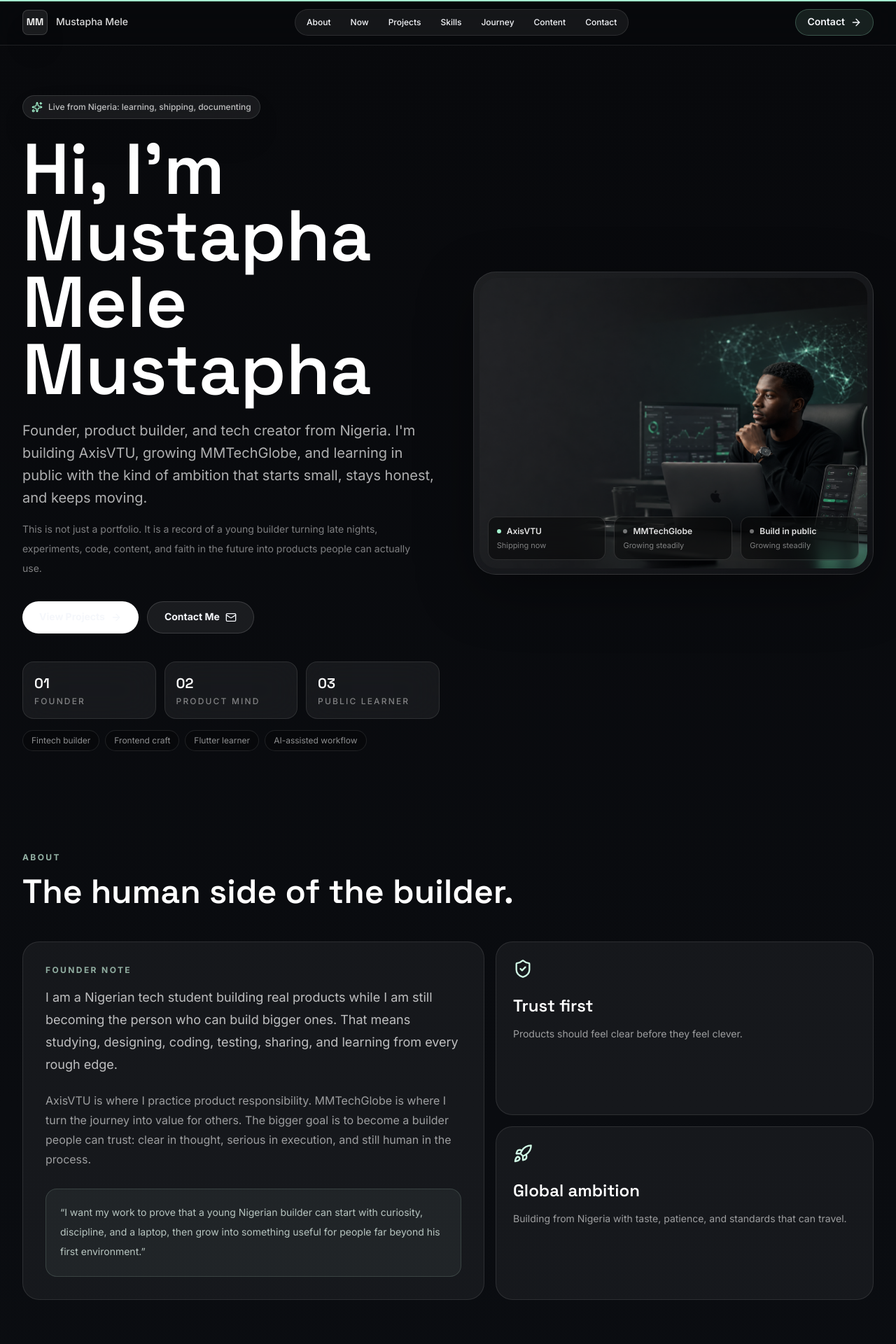
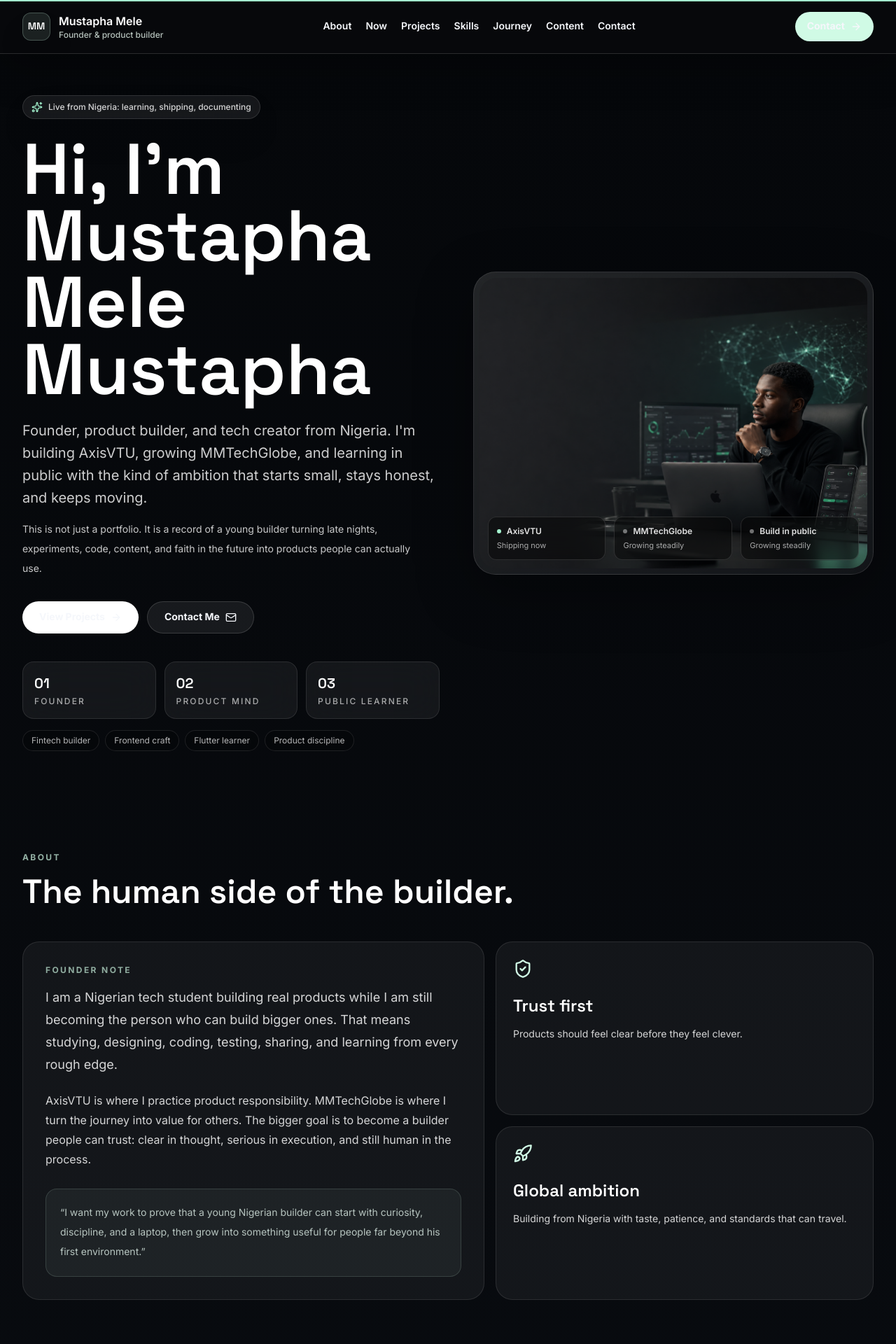
Before and after one commit to mustaphamelemustapha/Portfolio, a Next.js app: page / in a window 1280 px wide. Shown: the top 1920 px of the page at 70% size. Built offline with nearby package versions, Linux system fonts and the light colour scheme.

Commit message:
Improve contrast and header

```diff
--- a/app/globals.css
+++ b/app/globals.css
@@ -21,8 +21,8 @@ body {
   margin: 0;
   color: var(--foreground);
   background:
-    radial-gradient(circle at 50% -10%, rgba(67, 165, 139, 0.16), transparent 38rem),
-    linear-gradient(180deg, #08090c 0%, #0c0f14 48%, #08090c 100%);
+    radial-gradient(circle at 50% -10%, rgba(67, 165, 139, 0.12), transparent 38rem),
+    linear-gradient(180deg, #05070a 0%, #0a0d12 48%, #05070a 100%);
   font-family: var(--font-inter), ui-sans-serif, system-ui, sans-serif;
   text-rendering: geometricPrecision;
 }
@@ -83,7 +83,7 @@ a {
 
 .glass {
   border: 1px solid var(--line);
-  background: linear-gradient(145deg, rgba(255, 255, 255, 0.09), rgba(255, 255, 255, 0.035));
+  background: linear-gradient(145deg, rgba(255, 255, 255, 0.12), rgba(255, 255, 255, 0.055));
   box-shadow: 0 24px 80px rgba(0, 0, 0, 0.34);
   backdrop-filter: blur(22px);
 }
--- a/app/layout.tsx
+++ b/app/layout.tsx
@@ -21,7 +21,7 @@ export const metadata: Metadata = {
     template: "%s | Mustapha Mele Mustapha"
   },
   description:
-    "Personal portfolio of Mustapha Mele Mustapha, a Nigerian tech student, founder of AxisVTU, creator of MMTechGlobe, and young entrepreneur building fintech, software, AI, and content in public.",
+    "Personal portfolio of Mustapha Mele Mustapha, a Nigerian tech student, founder of AxisVTU, creator of MMTechGlobe, and young entrepreneur building fintech, software, and content in public.",
   keywords: [
     "Mustapha Mele Mustapha",
     "AxisVTU",
--- a/components/portfolio-site.tsx
+++ b/components/portfolio-site.tsx
@@ -6,7 +6,6 @@ import {
   BadgeCheck,
   Blocks,
   BookOpen,
-  Bot,
   BriefcaseBusiness,
   CheckCircle2,
   Code2,
@@ -26,6 +25,7 @@ import {
   Smartphone,
   Sparkles,
   TrendingUp,
+  Wrench,
   Zap
 } from "lucide-react";
 import { motion, useScroll, useTransform } from "framer-motion";
@@ -70,7 +70,7 @@ const skills = [
   { name: "Fintech product thinking", icon: TrendingUp },
   { name: "Content creation", icon: Megaphone },
   { name: "Branding", icon: BadgeCheck },
-  { name: "AI tools", icon: Bot }
+  { name: "Product research", icon: Wrench }
 ];
 
 const nowSignals = [
@@ -81,7 +81,7 @@ const nowSignals = [
   },
   {
     label: "Currently learning",
-    value: "Fintech systems, AI tools, and product design",
+    value: "Fintech systems, product design, and distribution",
     detail: "Turning curiosity into product decisions people can feel."
   },
   {
@@ -178,20 +178,23 @@ export function PortfolioSite() {
 
 function Header() {
   return (
-    <header className="fixed inset-x-0 top-0 z-40 border-b border-white/10 bg-[#08090c]/72 backdrop-blur-xl">
-      <nav className="mx-auto flex h-16 max-w-7xl items-center justify-between px-4 sm:px-6 lg:px-8">
-        <a href="#top" className="group flex items-center gap-3">
-          <span className="grid size-9 place-items-center rounded-lg border border-white/15 bg-white/8 font-display text-sm font-semibold text-white shadow-2xl">
+    <header className="fixed inset-x-0 top-0 z-40 border-b border-white/14 bg-[#08090c]/92 shadow-[0_18px_60px_rgba(0,0,0,0.32)] backdrop-blur-2xl">
+      <nav className="mx-auto flex h-[4.75rem] max-w-7xl items-center justify-between gap-4 px-4 sm:px-6 lg:px-8">
+        <a href="#top" className="group flex min-w-0 items-center gap-3">
+          <span className="grid size-10 shrink-0 place-items-center rounded-xl border border-emerald-100/24 bg-emerald-100/10 font-display text-sm font-semibold text-white shadow-2xl transition group-hover:border-emerald-100/44">
             MM
           </span>
-          <span className="hidden text-sm font-medium text-white/86 sm:block">Mustapha Mele</span>
+          <span className="min-w-0">
+            <span className="block truncate text-sm font-semibold text-white sm:text-base">Mustapha Mele</span>
+            <span className="hidden text-xs font-medium text-emerald-50/76 sm:block">Founder & product builder</span>
+          </span>
         </a>
-        <div className="scrollbar-none hidden items-center gap-1 overflow-x-auto rounded-full border border-white/10 bg-white/6 p-1 md:flex">
+        <div className="scrollbar-none hidden items-center gap-5 overflow-x-auto lg:flex">
           {navItems.map((item) => (
             <a
               key={item}
               href={`#${item.toLowerCase()}`}
-              className="rounded-full px-3 py-1.5 text-xs font-medium text-white/62 transition hover:bg-white/10 hover:text-white"
+              className="text-sm font-semibold text-white/74 transition hover:text-emerald-100"
             >
               {item}
             </a>
@@ -199,7 +202,7 @@ function Header() {
         </div>
         <a
           href="mailto:hello@mustaphamele.dev"
-          className="group inline-flex items-center gap-2 rounded-full border border-emerald-200/25 bg-emerald-200/10 px-4 py-2 text-sm font-semibold text-emerald-50 transition hover:border-emerald-100/50 hover:bg-emerald-200/16"
+          className="group inline-flex shrink-0 items-center gap-2 rounded-full border border-emerald-100/32 bg-emerald-100 px-4 py-2.5 text-sm font-bold text-[#07110d] transition hover:border-white hover:bg-white"
         >
           Contact
           <ArrowRight className="size-4 transition group-hover:translate-x-0.5" />
@@ -220,19 +223,19 @@ function Hero() {
           transition={{ duration: 0.7, ease: "easeOut" }}
           className="relative z-10"
         >
-          <div className="mb-6 inline-flex items-center gap-2 rounded-full border border-white/12 bg-white/7 px-3 py-2 text-xs font-medium text-white/72 shadow-2xl backdrop-blur-xl">
+          <div className="mb-6 inline-flex items-center gap-2 rounded-full border border-white/12 bg-white/7 px-3 py-2 text-xs font-medium text-white/82 shadow-2xl backdrop-blur-xl">
             <Sparkles className="size-4 text-emerald-200" />
             Live from Nigeria: learning, shipping, documenting
           </div>
           <h1 className="font-display text-[clamp(3rem,8vw,7rem)] font-semibold leading-[0.93] tracking-normal text-white text-balance">
             Hi, I&apos;m Mustapha Mele Mustapha
           </h1>
-          <p className="mt-6 max-w-2xl text-lg leading-8 text-white/68 sm:text-xl">
+          <p className="mt-6 max-w-2xl text-lg leading-8 text-white/80 sm:text-xl">
             Founder, product builder, and tech creator from Nigeria. I&apos;m building AxisVTU,
             growing MMTechGlobe, and learning in public with the kind of ambition that starts small,
             stays honest, and keeps moving.
           </p>
-          <p className="mt-4 max-w-xl text-sm leading-7 text-white/48">
+          <p className="mt-4 max-w-xl text-sm leading-7 text-white/78">
             This is not just a portfolio. It is a record of a young builder turning late nights,
             experiments, code, content, and faith in the future into products people can actually use.
           </p>
@@ -260,12 +263,12 @@ function Hero() {
             ].map(([number, label]) => (
               <div key={label} className="rounded-2xl border border-white/10 bg-white/6 p-4 backdrop-blur-xl">
                 <p className="font-display text-xl font-semibold text-white">{number}</p>
-                <p className="mt-1 text-xs font-medium uppercase tracking-[0.18em] text-white/46">{label}</p>
+                <p className="mt-1 text-xs font-medium uppercase tracking-[0.18em] text-white/64">{label}</p>
               </div>
             ))}
           </div>
-          <div className="mt-4 flex max-w-2xl flex-wrap gap-2 text-xs text-white/54">
-            {["Fintech builder", "Frontend craft", "Flutter learner", "AI-assisted workflow"].map((item) => (
+          <div className="mt-4 flex max-w-2xl flex-wrap gap-2 text-xs text-white/70">
+            {["Fintech builder", "Frontend craft", "Flutter learner", "Product discipline"].map((item) => (
               <span key={item} className="rounded-full border border-white/10 bg-black/22 px-3 py-1.5">
                 {item}
               </span>
@@ -295,7 +298,7 @@ function Hero() {
                     <span className={`size-1.5 rounded-full ${index === 0 ? "bg-emerald-200" : "bg-white/42"}`} />
                     <p className="text-xs font-semibold text-white/88">{item}</p>
                   </div>
-                  <p className="mt-1 text-[11px] text-white/46">{index === 0 ? "Shipping now" : "Growing steadily"}</p>
+                  <p className="mt-1 text-[11px] text-white/64">{index === 0 ? "Shipping now" : "Growing steadily"}</p>
                 </div>
               ))}
             </div>
@@ -312,12 +315,12 @@ function About() {
       <div className="grid gap-4 lg:grid-cols-[1.1fr_0.9fr]">
         <Card className="p-6 sm:p-8">
           <p className="mb-4 text-xs font-bold uppercase tracking-[0.2em] text-emerald-100/66">Founder note</p>
-          <p className="text-lg leading-8 text-white/72">
+          <p className="text-lg leading-8 text-white/82">
             I am a Nigerian tech student building real products while I am still becoming the person
             who can build bigger ones. That means studying, designing, coding, testing, sharing, and
             learning from every rough edge.
           </p>
-          <p className="mt-5 text-base leading-7 text-white/58">
+          <p className="mt-5 text-base leading-7 text-white/82">
             AxisVTU is where I practice product responsibility. MMTechGlobe is where I turn the
             journey into value for others. The bigger goal is to become a builder people can trust:
             clear in thought, serious in execution, and still human in the process.
@@ -352,7 +355,7 @@ function Now() {
           <h3 className="mt-7 font-display text-3xl font-semibold leading-tight text-white">
             The page is polished, but the journey is still in motion.
           </h3>
-          <p className="mt-4 text-base leading-7 text-white/60">
+          <p className="mt-4 text-base leading-7 text-white/74">
             I am not waiting to become perfect before building. I am using the process itself as the
             training ground: ship, learn, improve, share, repeat.
           </p>
@@ -371,10 +374,10 @@ function Now() {
               <div className="flex flex-col gap-3 sm:flex-row sm:items-center sm:justify-between">
                 <p className="text-xs font-bold uppercase tracking-[0.2em] text-emerald-100/62">{signal.label}</p>
                 <span className="h-px flex-1 bg-white/10 sm:mx-4" />
-                <Sparkles className="hidden size-4 text-white/30 transition group-hover:text-emerald-100 sm:block" />
+                <Sparkles className="hidden size-4 text-white/50 transition group-hover:text-emerald-100 sm:block" />
               </div>
               <h3 className="mt-4 font-display text-xl font-semibold text-white sm:text-2xl">{signal.value}</h3>
-              <p className="mt-2 text-sm leading-6 text-white/56">{signal.detail}</p>
+              <p className="mt-2 text-sm leading-6 text-white/70">{signal.detail}</p>
             </motion.div>
           ))}
         </div>
@@ -405,15 +408,15 @@ function FeaturedProjects() {
                   <span className="grid size-12 place-items-center rounded-2xl border border-white/12 bg-black/24">
                     <Icon className="size-6 text-emerald-100" />
                   </span>
-                  <span className="rounded-full border border-white/12 bg-white/8 px-3 py-1 text-xs font-medium text-white/62">
+                  <span className="rounded-full border border-white/12 bg-white/8 px-3 py-1 text-xs font-medium text-white/76">
                     {project.status}
                   </span>
                 </div>
                 <h3 className="font-display text-2xl font-semibold text-white">{project.name}</h3>
-                <p className="mt-4 min-h-28 text-sm leading-6 text-white/62">{project.description}</p>
+                <p className="mt-4 min-h-28 text-sm leading-6 text-white/76">{project.description}</p>
                 <div className="mt-5 rounded-2xl border border-white/10 bg-black/18 p-4">
-                  <p className="text-xs font-bold uppercase tracking-[0.16em] text-white/36">Why it matters</p>
-                  <p className="mt-2 text-sm leading-6 text-white/58">
+                  <p className="text-xs font-bold uppercase tracking-[0.16em] text-white/82">Why it matters</p>
+                  <p className="mt-2 text-sm leading-6 text-white/82">
                     {project.name === "AxisVTU"
                       ? "It teaches the discipline of reliability: people do not just click buttons, they trust a product with real needs."
                       : project.name === "MMTechGlobe"
@@ -423,7 +426,7 @@ function FeaturedProjects() {
                 </div>
                 <div className="mt-6 flex flex-wrap gap-2">
                   {project.stack.map((tag) => (
-                    <span key={tag} className="rounded-full border border-white/10 bg-white/7 px-3 py-1 text-xs text-white/58">
+                    <span key={tag} className="rounded-full border border-white/10 bg-white/7 px-3 py-1 text-xs text-white/82">
                       {tag}
                     </span>
                   ))}
@@ -432,7 +435,7 @@ function FeaturedProjects() {
                   <a className="inline-flex items-center gap-2 text-sm font-semibold text-white transition hover:text-emerald-100" href="#contact">
                     Discuss project <ArrowRight className="size-4" />
                   </a>
-                  <a className="inline-flex items-center gap-2 text-sm font-semibold text-white/48 transition hover:text-white" href="#content">
+                  <a className="inline-flex items-center gap-2 text-sm font-semibold text-white/78 transition hover:text-white" href="#content">
                     Story <ExternalLink className="size-4" />
                   </a>
                 </div>
@@ -451,7 +454,7 @@ function Skills() {
       <div className="mb-5 grid gap-3 lg:grid-cols-4">
         {principles.map((principle) => (
           <div key={principle} className="rounded-2xl border border-white/10 bg-black/18 p-4">
-            <p className="text-sm leading-6 text-white/62">{principle}</p>
+            <p className="text-sm leading-6 text-white/76">{principle}</p>
           </div>
         ))}
       </div>
@@ -498,7 +501,7 @@ function Journey() {
               <p className="text-xs font-semibold uppercase tracking-[0.18em] text-emerald-100/76">{item.year}</p>
               <div>
                 <h3 className="font-display text-xl font-semibold text-white">{item.title}</h3>
-                <p className="mt-2 text-sm leading-6 text-white/58">{item.body}</p>
+                <p className="mt-2 text-sm leading-6 text-white/82">{item.body}</p>
               </div>
             </motion.div>
           ))}
@@ -515,13 +518,13 @@ function BuildingInPublic() {
         <Card className="p-6 sm:p-8">
           <BookOpen className="size-7 text-emerald-100" />
           <h3 className="mt-6 font-display text-3xl font-semibold text-white">Sharing the process, not just the wins.</h3>
-          <p className="mt-4 text-base leading-7 text-white/62">
+          <p className="mt-4 text-base leading-7 text-white/76">
             The public journey matters: what is being learned, what is being shipped, what failed,
             and what improved. Mustapha uses content as accountability, education, and proof of
             momentum.
           </p>
           <div className="mt-6 rounded-2xl border border-white/10 bg-black/20 p-4">
-            <p className="text-sm leading-7 text-white/58">
+            <p className="text-sm leading-7 text-white/82">
               The goal is not to look finished. The goal is to show the becoming: the thinking, the
               experiments, the lessons, the better version after every launch.
             </p>
@@ -534,7 +537,7 @@ function BuildingInPublic() {
               <div key={channel.name} className="rounded-3xl border border-white/10 bg-white/[0.052] p-5 transition hover:bg-white/[0.075]">
                 <Icon className="size-6 text-white" />
                 <h3 className="mt-6 font-display text-xl font-semibold text-white">{channel.name}</h3>
-                <p className="mt-3 text-sm leading-6 text-white/56">{channel.body}</p>
+                <p className="mt-3 text-sm leading-6 text-white/70">{channel.body}</p>
               </div>
             );
           })}
@@ -550,7 +553,7 @@ function Contact() {
       <div className="glass overflow-hidden rounded-[2rem] p-6 sm:p-8 lg:p-10">
         <div className="grid gap-10 lg:grid-cols-[1fr_0.8fr] lg:items-end">
           <div>
-            <p className="max-w-2xl text-lg leading-8 text-white/66">
+            <p className="max-w-2xl text-lg leading-8 text-white/78">
               Open to thoughtful collaborations, product conversations, internships, partnerships,
               and opportunities that connect software with real-world value. If the work is serious,
               useful, and honest, I want to hear about it.
@@ -591,8 +594,8 @@ function Contact() {
                   aria-label={social.name}
                   className="group flex min-h-20 items-center justify-between rounded-2xl border border-white/10 bg-white/[0.052] p-4 transition hover:border-white/20 hover:bg-white/[0.082]"
                 >
-                  <span className="text-sm font-semibold text-white/72">{social.name}</span>
-                  <Icon className="size-5 text-white/44 transition group-hover:text-emerald-100" />
+                  <span className="text-sm font-semibold text-white/82">{social.name}</span>
+                  <Icon className="size-5 text-white/64 transition group-hover:text-emerald-100" />
                 </a>
               );
             })}
@@ -606,7 +609,7 @@ function Contact() {
 function Footer() {
   return (
     <footer className="border-t border-white/10 px-4 py-8 sm:px-6 lg:px-8">
-      <div className="mx-auto flex max-w-7xl flex-col gap-4 text-sm text-white/48 sm:flex-row sm:items-center sm:justify-between">
+      <div className="mx-auto flex max-w-7xl flex-col gap-4 text-sm text-white/78 sm:flex-row sm:items-center sm:justify-between">
         <p>© 2026 Mustapha Mele Mustapha. Built with intention, pressure, and patience.</p>
         <div className="flex items-center gap-2">
           <CheckCircle2 className="size-4 text-emerald-100" />
@@ -665,7 +668,7 @@ function MiniSignal({
     <div className="rounded-3xl border border-white/10 bg-white/[0.052] p-6">
       <Icon className="size-7 text-emerald-100" />
       <h3 className="mt-6 font-display text-2xl font-semibold text-white">{title}</h3>
-      <p className="mt-3 text-sm leading-6 text-white/58">{body}</p>
+      <p className="mt-3 text-sm leading-6 text-white/82">{body}</p>
     </div>
   );
 }
```
